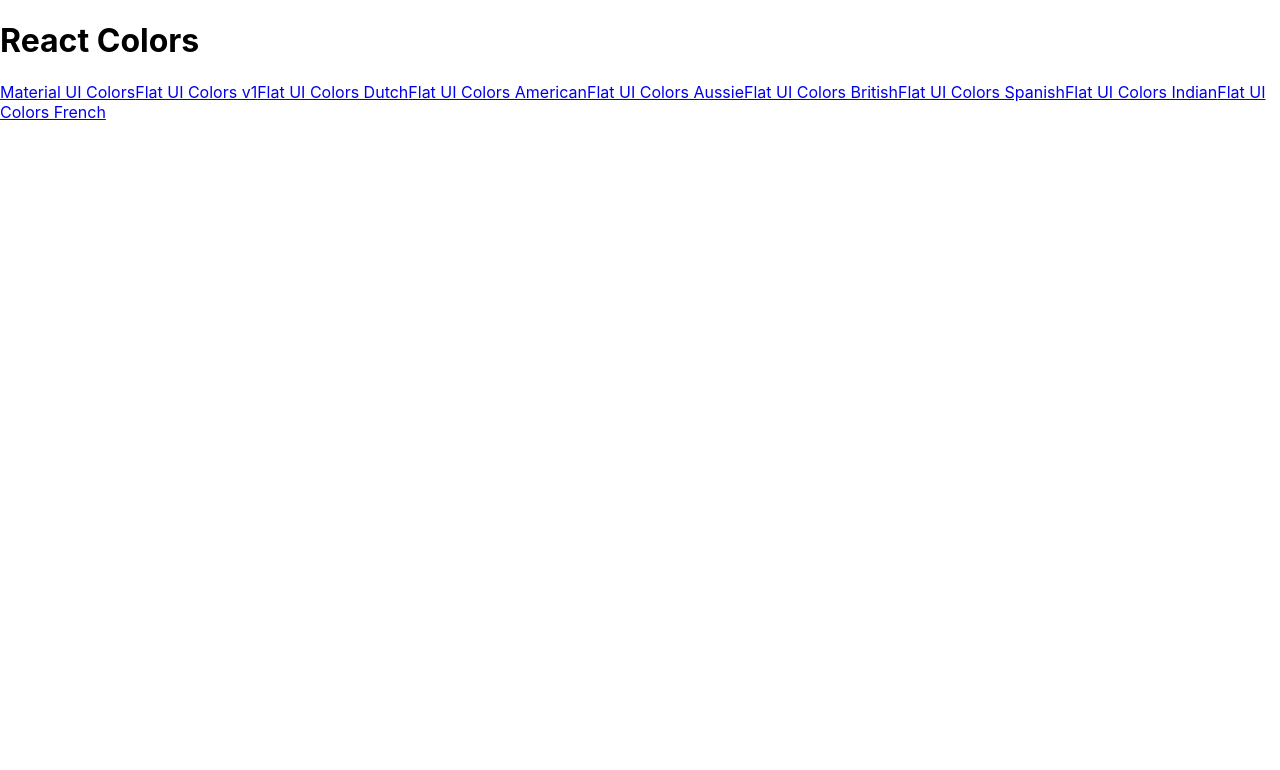
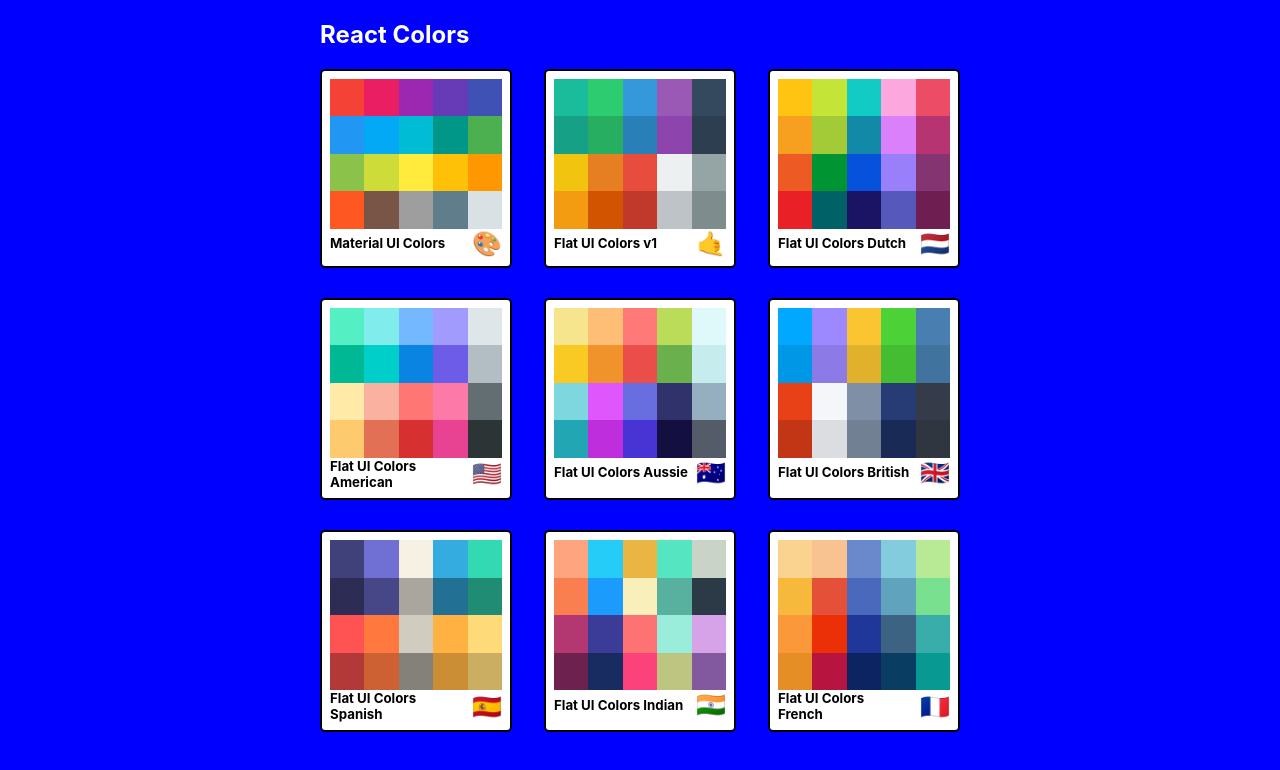
Before and after one commit to Akshark1075/color-picker, a React (Create React App) app: page / in a window 1280 px wide. Shown: the top 770 px of the page. Built offline with nearby package versions, Linux system fonts and the light colour scheme.

Commit message:
Basic func completed

```diff
--- a/package.json
+++ b/package.json
@@ -5,6 +5,7 @@
   "dependencies": {
     "@material-ui/core": "^4.11.3",
     "@material-ui/icons": "^4.11.2",
+    "@material-ui/styles": "^4.11.3",
     "@testing-library/jest-dom": "^5.11.9",
     "@testing-library/react": "^11.2.5",
     "@testing-library/user-event": "^12.6.3",
--- a/src/App.js
+++ b/src/App.js
@@ -13,7 +13,7 @@ function App() {
 
   return (
     <Switch>
-      <Route exact path="/" render={(routeProps)=><PaletteList palettes={seedColors}/>}/>
+      <Route exact path="/" render={(routeProps)=><PaletteList palettes={seedColors}{...routeProps}/>}/>
       <Route exact path="/palette/:id" render={(routeProps)=>{
       return <Palette paletteColors={generatePalette(findPalette(routeProps.match.params.id))}/>
     }
--- /dev/null
+++ b/src/MiniPalette.js
@@ -0,0 +1,59 @@
+import React from 'react'
+import { withStyles } from '@material-ui/core/styles';
+const styles = {
+    root: {
+        backgroundColor:"White",
+        borderRadius:"5px",
+        padding: "0.5rem",
+        overflow:"none",
+        position:"relative",
+        border: "2px solid black",
+        "&:hover":{
+            cursor:"pointer"
+
+        }
+    },
+    colors:{
+        backgroundColor:"grey",
+      width:"100%",
+      height:"150px",
+      borderRadius:"5px",
+
+    },
+    color:{
+        height:"25%",
+        width:"20%",
+        position:"relative",
+        margin:"0 auto",
+        display:"inline-block",
+        marginBottom:"-4px",
+
+
+    },
+
+    title:{
+        display:"flex",
+        justifyContent:"space-between",
+        alignItems:"center",
+        margin:"0",
+        position:"relative",
+        paddingTop:"0.5 rem",
+        color:"black",
+        fontSize:"1 rem"
+    },
+    emoji:{
+        marginLeft:"0.5rem",
+        fontSize:"1.5rem"
+    }
+
+}
+
+function Minipalette (props){
+    const {classes, paletteName, emoji, colors}=props
+let paletteColors=colors.map(x=><div className={classes.color} style={{"backgroundColor":x.color}}key={x.name}></div>)
+    return(<div className={classes.root} onClick={props.handleClick}>
+        <div className={classes.colors}>{paletteColors}</div>
+        <h5 className={classes.title}>{paletteName } <span className={classes.emoji}> {emoji} </span></h5>
+    </div>)
+}
+export default withStyles(styles) (Minipalette)
--- a/src/PaletteList.js
+++ b/src/PaletteList.js
@@ -1,12 +1,60 @@
 import React, {Component} from 'react'
-import { Link } from 'react-router-dom'
+
+import MiniPalette from './MiniPalette'
+import { withStyles } from '@material-ui/core/styles';
+const styles={
+    root:{
+        backgroundColor:"blue",
+        width:"100%",
+        height:"100vh",
+        display:"flex",
+        justifyContent:"center",
+        alignItems:"flex-start"
+
+
+    },
+    container:{
+        width:"50%",
+        display:"flex",
+        flexDirection:"column",
+        alignItems:"flex-start",
+        flexWrap:"wrap"
+    },
+    nav:{
+        display:"flex",
+        justifyContent:"space-between",
+        color:"White",
+        width:"100%"
+    },
+    palettes:{
+        boxSizing:"border-box",
+        width:"100%",
+        display:"grid",
+        gridTemplateColumns:" 30% 30% 30%",
+        gridGap:"5%"
+
+    }
+}
 class PaletteList extends Component{
+    constructor(props){
+        super(props);
+        this.handleClick=this.handleClick.bind(this)
+    }
+ handleClick(id){
+this.props.history.push(`palette/${id}`)
+ }
 
 render(){
-    const {palettes}=this.props
-    let allpalettes=palettes.map(x=><Link to={`palette/${x.id}`}>{x.paletteName}</Link>)
-    return(<div><h1>React Colors</h1>
-        {allpalettes}</div>)
+
+    const {palettes, classes}=this.props
+    let allpalettes=palettes.map(x=><MiniPalette {...x} handleClick={()=>this.handleClick(x.id)} key={classes.id} />)
+    return(<div className={classes.root}>
+        <div className={classes.container}>
+        <nav className={classes.nav}><h1>React Colors</h1></nav>
+        <div className={classes.palettes}>{allpalettes}</div>
+
+        </div>
+        </div>)
 }
 }
-export default PaletteList
+export default withStyles(styles)(PaletteList)
--- a/src/seedColors.js
+++ b/src/seedColors.js
@@ -22,7 +22,8 @@ export default [
         { name: "deeporange", color: "#FF5722" },
         { name: "brown", color: "#795548" },
         { name: "grey", color: "#9E9E9E" },
-        { name: "bluegrey", color: "#607D8B" }
+        { name: "bluegrey", color: "#607D8B" },
+        {name:"lightgrey",color:"#dae1e4"}
       ]
     },
     {
```
Also changed, not shown: 1 other file (tests, documents, lock files or other folders).
